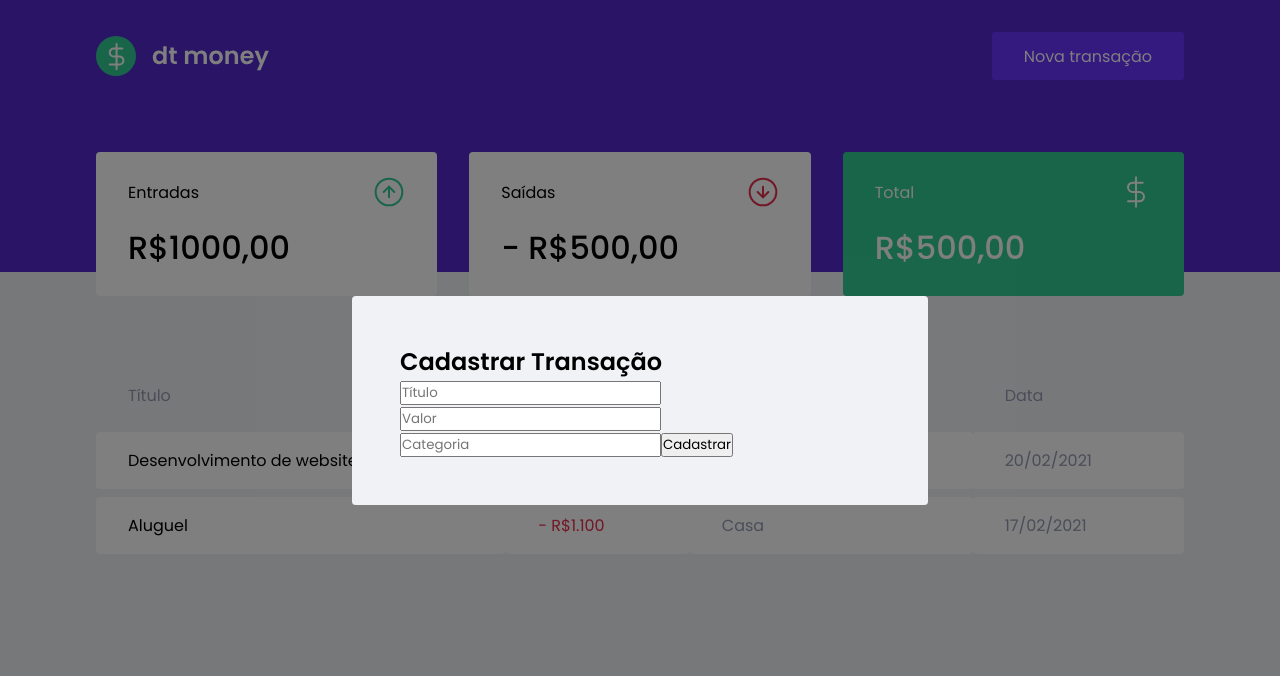
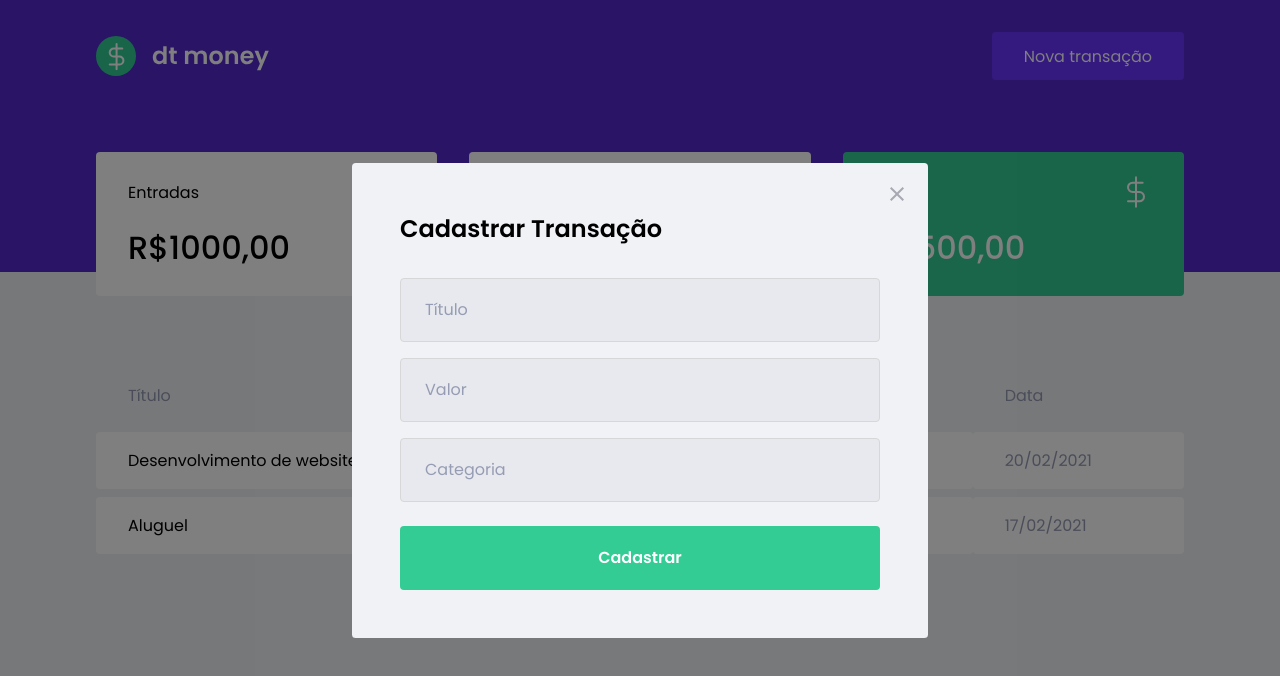
Before and after one commit to lucasdiniz10/dtmoney, a React (Create React App) app: page / in a window 1280 px wide. Both pictures are taken after a click on the button "Nova transação". Shown: the top 676 px of the page. Built offline with nearby package versions, Linux system fonts and the light colour scheme; no server answers; what miragejs would draw is missing.

Commit message:
estilizacao modal

```diff
--- a/src/components/NewTransactionModal/index.tsx
+++ b/src/components/NewTransactionModal/index.tsx
@@ -1,4 +1,5 @@
 import Modal from 'react-modal';
+import closeImg from '../../assets/close.svg'
 import { Container } from './styles';
 
 interface NewTransactionModalProps {
@@ -14,6 +15,14 @@
       overlayClassName="react-modal-overlay" /* classe para receber a estilização do overlay */
       className="react-modal-content" /* classe que recebe a estilização do conteúdo do modal */
     >
+      <button
+        type="button"
+        onClick={onRequestClose}
+        className="react-modal-close"
+      >
+        <img src={closeImg} alt="Fechar modal" />
+      </button>
+
       <Container>
         <h2>Cadastrar Transação</h2>
 
--- a/src/components/NewTransactionModal/styles.ts
+++ b/src/components/NewTransactionModal/styles.ts
@@ -1,5 +1,49 @@
 import styled from 'styled-components';
 
 export const Container = styled.form`
+  h2 {
+    color: var(--text-title);
+    font-size: 1.5rem;
+    margin-bottom: 2rem;
+  }
 
+  input {
+    width: 100%;
+    padding: 0 1.5rem;
+    height: 4rem;
+    border-radius: 0.25rem;
+
+    border: 1px solid #d7d7d7;
+    background: #e7e9ee;
+
+    font-weight: 400;
+    font-size: 1rem;
+
+    &::placeholder {
+      color: var(--text-body);
+    }
+
+    & + input {
+      margin-top: 1rem;
+    }
+  }
+
+  button[type="submit"] {
+    width: 100%;
+    padding: 0 1.5rem;
+    height: 4rem;
+    background: var(--green);
+    color: #FFF;
+    border-radius: 0.25rem;
+    border: 0;
+    font-size: 1rem;
+    margin-top: 1.5rem;
+    font-weight: 600;
+
+    transition: filter 0.2s;
+
+    &:hover {
+      filter: brightness(0.9);
+    }
+  }
 `;
--- a/src/styles/global.ts
+++ b/src/styles/global.ts
@@ -77,4 +77,18 @@
     position: relative;
     border-radius: 0.24rem;
   }
+
+  .react-modal-close {
+    position: absolute;
+    right: 1.5rem;
+    top: 1.5rem;
+    border: 0;
+    background: transparent;
+
+    transition: filter 0.2s;
+
+    &:hover {
+      filter: brightness(0.8);
+    }
+  }
 `
```
